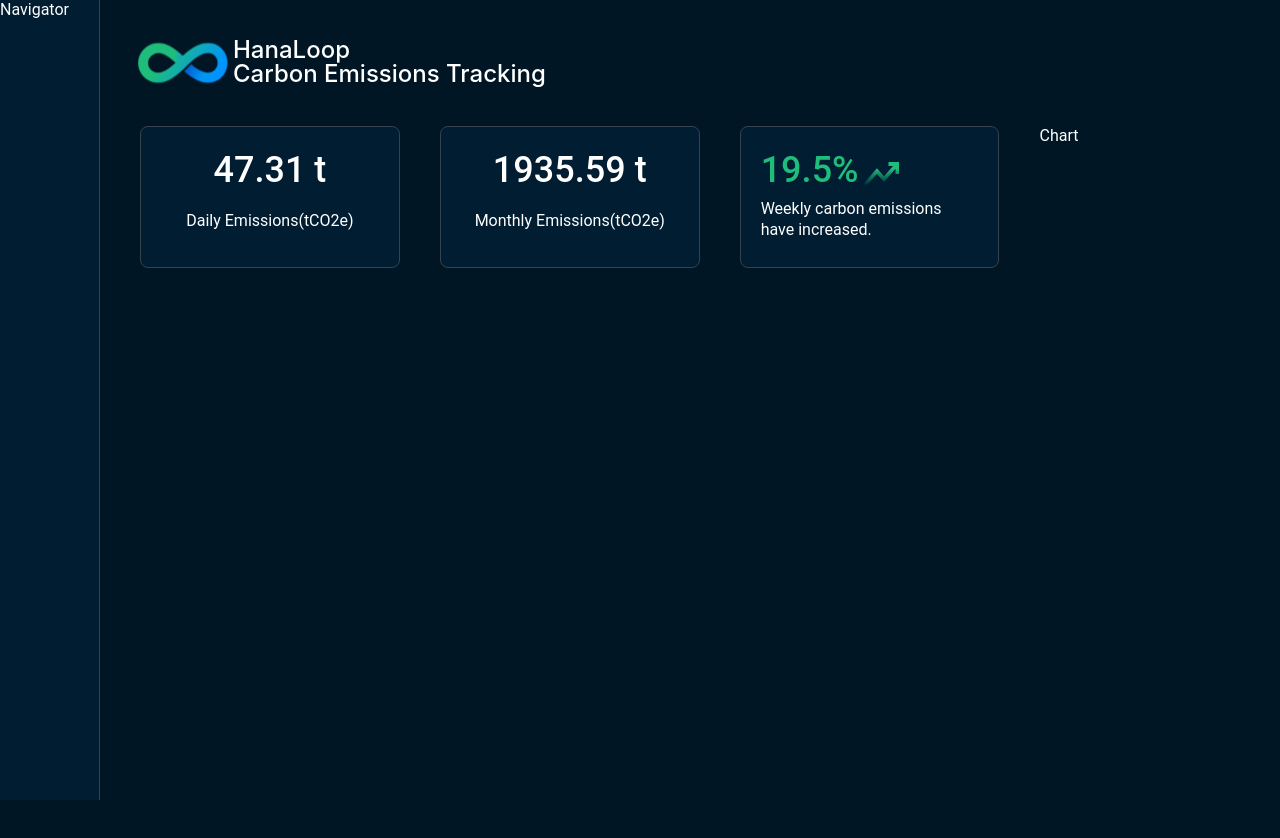
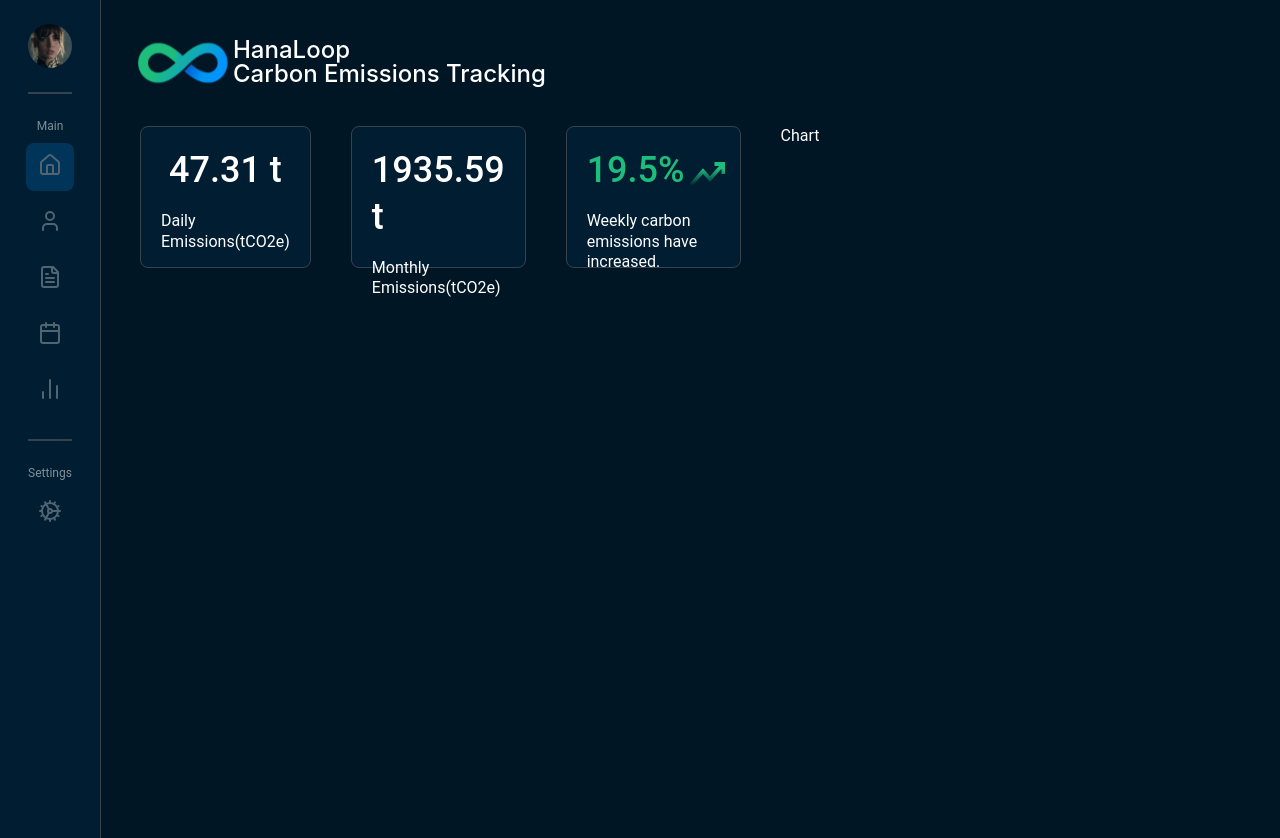
Before and after one commit to demain18/carbon-emissions-dashboard, a Next.js app: page / in a window 1280 px wide. Shown: the top 838 px of the page. Before the commit the page ends 800 px from the top, so only its background shows below. Built offline with nearby package versions, Linux system fonts and the light colour scheme.

Commit message:
add: Lucide libray installed, Create Navigation, RButton

```diff
--- a/app/page.tsx
+++ b/app/page.tsx
@@ -9,15 +9,16 @@ import React from "react";
 import Logo from "@/components/molecules/Logo";
 import StatusBox from "@/components/molecules/StatusBox";
 import Status from "@/components/organisms/Status";
+import Navigation from "@/components/organisms/Navigation";
 
 export interface Props {}
 
 export default function Page({ ...rest }: Props) {
   return (
     <Container>
-      <Navigator>
-        <RText>Navigator</RText>
-      </Navigator>
+      <NavigationWrap>
+        <Navigation />
+      </NavigationWrap>
       <MainScreen>
         <LogoWrap>
           <Logo />
@@ -42,17 +43,15 @@ const Container = styled.div`
 `;
 
 const Split = css`
-  /* border: 1px solid #ffffff25; */
+  /* border: 1px solid #ececec25; */
   box-sizing: border-box;
 `;
 
-const Navigator = styled.div`
+const NavigationWrap = styled.div`
   ${Split}
   width: 100px;
   height: 100%;
   flex-shrink: 0;
-  background-color: ${colors.cardNavy};
-  border-right: 1px solid ${colors.borderGray};
 `;
 
 const MainScreen = styled.div`
@@ -64,24 +63,24 @@ const MainScreen = styled.div`
 `;
 
 const LogoWrap = styled.div`
-  /* ${Split} */
+  ${Split}
   width: 100%;
   padding: 38px;
 `;
 
 const Dashboard = styled.div`
-  /* ${Split} */
+  ${Split}
   flex: 1;
   display: flex;
   flex-direction: row;
 `;
 
 const Board = styled.div`
-  /* ${Split} */
+  ${Split}
   flex: 1;
 `;
 
 const Chart = styled.div`
-  /* ${Split} */
+  ${Split}
   flex: 1;
 `;
--- /dev/null
+++ b/components/atoms/RButton.tsx
@@ -0,0 +1,47 @@
+/** @jsxImportSource @emotion/react */
+"use client";
+
+import styled from "@emotion/styled";
+import { css } from "@emotion/react";
+import { colors } from "@/public/css/global.module";
+
+export interface Props {
+  children: React.ReactNode;
+  padding?: [number, number];
+  active?: boolean;
+}
+
+export default function RButton({
+  children,
+  padding = [10, 12],
+  active,
+}: Props) {
+  return (
+    <Container
+      css={[
+        css`
+          padding: ${padding[0]}px ${padding[1]}px;
+        `,
+        active && ButtonAcitve,
+      ]}
+    >
+      {children}
+    </Container>
+  );
+}
+
+const Container = styled.div`
+  transition-property: all;
+  transition-duration: 0.127s;
+  transition-timing-function: ease-in-out;
+  border-radius: 8px;
+
+  :hover {
+    background-color: ${colors.activeCardNavy};
+    cursor: pointer;
+  }
+`;
+
+const ButtonAcitve = css`
+  background-color: ${colors.activeCardNavy};
+`;
--- a/components/atoms/RText.tsx
+++ b/components/atoms/RText.tsx
@@ -12,10 +12,11 @@ export interface Props {
   h2?: boolean;
   sm?: boolean;
   xsm?: boolean;
-  color?: colorKeys;
+  color?: string;
   inter?: boolean;
   stick?: boolean;
   alignLeft?: boolean;
+  nonSelectDisabled?: boolean;
 }
 
 export default function RText({
@@ -25,10 +26,11 @@ export default function RText({
   h2,
   sm,
   xsm,
-  color = "white",
+  color = colors.white,
   inter,
   stick,
   alignLeft = false,
+  nonSelectDisabled = false,
 }: Props) {
   return (
     <TextContainer
@@ -39,11 +41,12 @@ export default function RText({
         sm && TextSmall,
         xsm && TextExtraSmall,
         css`
-          color: ${colors[color]};
+          color: ${color};
         `,
         inter && TextFamilyInter,
         stick && TextStick,
         alignLeft && TextAlignLeft,
+        nonSelectDisabled === false && NonSelect,
       ]}
     >
       {children}
@@ -58,6 +61,8 @@ const TextContainer = styled.p`
   line-height: 1.3;
   font-weight: 400;
   color: ${colors.white};
+  /* background-color: ${colors.borderGray};
+  color: ${colors.borderGray}!important; */
 `;
 
 // All CSS values follow CamelCase naming rules to prevent confusion with React states.
@@ -96,3 +101,10 @@ const TextStick = css`
 const TextAlignLeft = css`
   text-align: left;
 `;
+
+const NonSelect = css`
+  -webkit-user-select: none; /* Safari */
+  -moz-user-select: none; /* Firefox */
+  -ms-user-select: none; /* IE10+ */
+  user-select: none; /* Standard */
+`;
--- a/components/molecules/StatusBox.tsx
+++ b/components/molecules/StatusBox.tsx
@@ -31,6 +31,7 @@ const Container = styled.div`
   display: flex;
   flex-direction: column;
   align-items: center;
+  /* justify-content: space-between; */
   gap: 17px;
   padding: 20px;
   padding-bottom: 30px;
--- a/components/molecules/StatusGraphBox.tsx
+++ b/components/molecules/StatusGraphBox.tsx
@@ -17,7 +17,7 @@ export default function StatusGraphBox({ value, unit, tag }: Props) {
   return (
     <Container>
       <ValueWrap>
-        <RText h1 bold color="green" alignLeft>
+        <RText h1 bold color={colors.green} alignLeft>
           {value}
           {unit}
         </RText>
@@ -37,12 +37,11 @@ export default function StatusGraphBox({ value, unit, tag }: Props) {
 
 const Container = styled.div`
   ${BoxStyled}
-
   width: 100%;
   height: 100%;
   display: flex;
   flex-direction: column;
-  gap: 5px;
+  gap: 17px;
   padding: 20px;
   padding-bottom: 30px;
 `;
--- /dev/null
+++ b/components/organisms/Navigation.tsx
@@ -0,0 +1,87 @@
+/** @jsxImportSource @emotion/react */
+"use client";
+
+import styled from "@emotion/styled";
+import { css } from "@emotion/react";
+import { colors } from "@/public/css/global.module";
+import Image from "next/image";
+import {
+  House,
+  User,
+  FileText,
+  Calendar,
+  ChartNoAxesColumn,
+  Cog,
+} from "lucide-react";
+import RButton from "../atoms/RButton";
+import RText from "../atoms/RText";
+
+export interface Props {}
+
+export default function Navigation({}: Props) {
+  return (
+    <Container>
+      <Image
+        src={"/images/user-profile.svg"}
+        width={44}
+        height={44}
+        alt="user_profile"
+      />
+      <Divider />
+      <MenuWrap style={{ color: colors.buttonColor }}>
+        <RText sm color={colors.white50}>
+          Main
+        </RText>
+        <RButton active>
+          <House size={24} />
+        </RButton>
+        <RButton>
+          <User size={24} />
+        </RButton>
+        <RButton>
+          <FileText size={24} />
+        </RButton>
+        <RButton>
+          <Calendar size={24} />
+        </RButton>
+        <RButton>
+          <ChartNoAxesColumn size={24} />
+        </RButton>
+      </MenuWrap>
+      <Divider />
+      <MenuWrap>
+        <RText sm color={colors.white50}>
+          Settings
+        </RText>
+        <RButton>
+          <Cog style={{ color: colors.buttonColor }} size={24} />
+        </RButton>
+      </MenuWrap>
+    </Container>
+  );
+}
+
+const Container = styled.div`
+  width: 100%;
+  height: 1000%;
+  background-color: ${colors.cardNavy};
+  border-right: 1px solid ${colors.borderGray};
+  display: flex;
+  flex-direction: column;
+  align-items: center;
+  padding: 24px 0px;
+`;
+
+const Divider = styled.div`
+  width: 44px;
+  height: 1px;
+  border-top: 2px solid ${colors.borderGray};
+  margin: 24px 0px;
+`;
+
+const MenuWrap = styled.div`
+  display: flex;
+  flex-direction: column;
+  align-items: center;
+  gap: 8px;
+`;
--- a/package.json
+++ b/package.json
@@ -12,6 +12,7 @@
     "@emotion/css": "^11.13.5",
     "@emotion/react": "^11.14.0",
     "@emotion/styled": "^11.14.1",
+    "lucide-react": "^0.544.0",
     "next": "15.5.3",
     "react": "19.1.0",
     "react-dom": "19.1.0"
--- a/public/css/global.module.ts
+++ b/public/css/global.module.ts
@@ -4,9 +4,12 @@ export const colors = {
   backgroundColor: "#011625",
   borderGray: "#36434E",
   cardNavy: "#001D31",
+  activeCardNavy: "#003458",
   green: "#1EBD7C",
   white: "#ffffff",
+  white50: "#ffffff80",
   black: "#000000",
+  buttonColor: "#506472",
 };
 
 export type colorKeys = keyof typeof colors;
```
Also changed, not shown: public/images/user-profile.svg (added), 1 other file (tests, documents, lock files or other folders).
